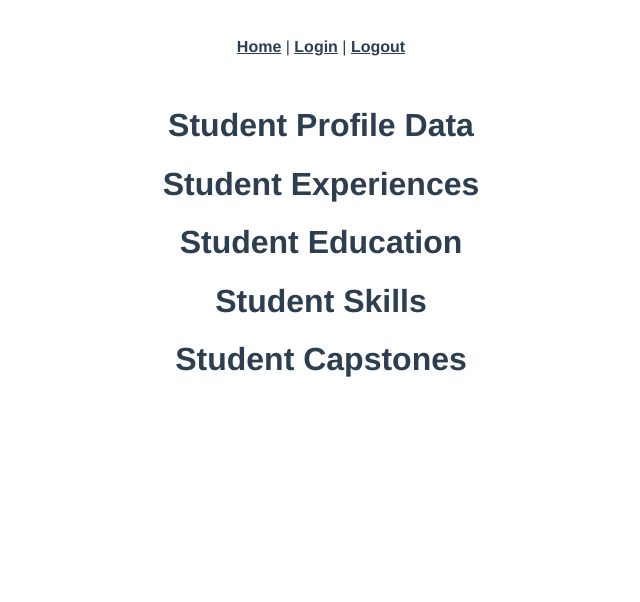
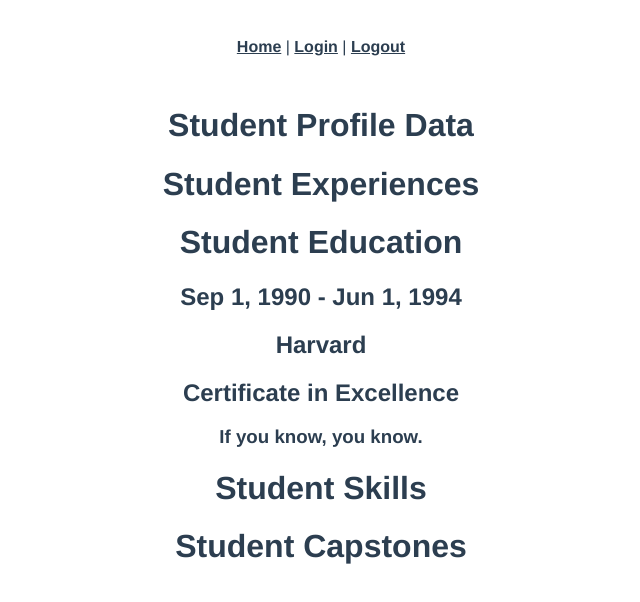
Before and after one commit to actualize-byte-club/student-portal, a Vue app: page /me in a window 1280 px wide. Shown: the top 602 px of the page, without its empty margins (319-959 px from the left). Built offline with nearby package versions, Linux system fonts and the light colour scheme; the HTML template or start-up script is replaced by a standard one.

Commit message:
education show

```diff
--- a/src/views/StudentShow.vue
+++ b/src/views/StudentShow.vue
@@ -65,6 +65,12 @@ export default {
     <h1>Student Profile Data</h1>
     <h1>Student Experiences</h1>
     <h1>Student Education</h1>
+    <div v-for="education in student.educations" v-bind:key="education.id">
+      <h2>{{ education.start_date }} - {{ education.end_date }}</h2>
+      <h2>{{ education.university_name }}</h2>
+      <h2>{{ education.degree }}</h2>
+      <h3>{{ education.details }}</h3>
+    </div>
     <h1>Student Skills</h1>
     <h1>Student Capstones</h1>
   </div>
```
